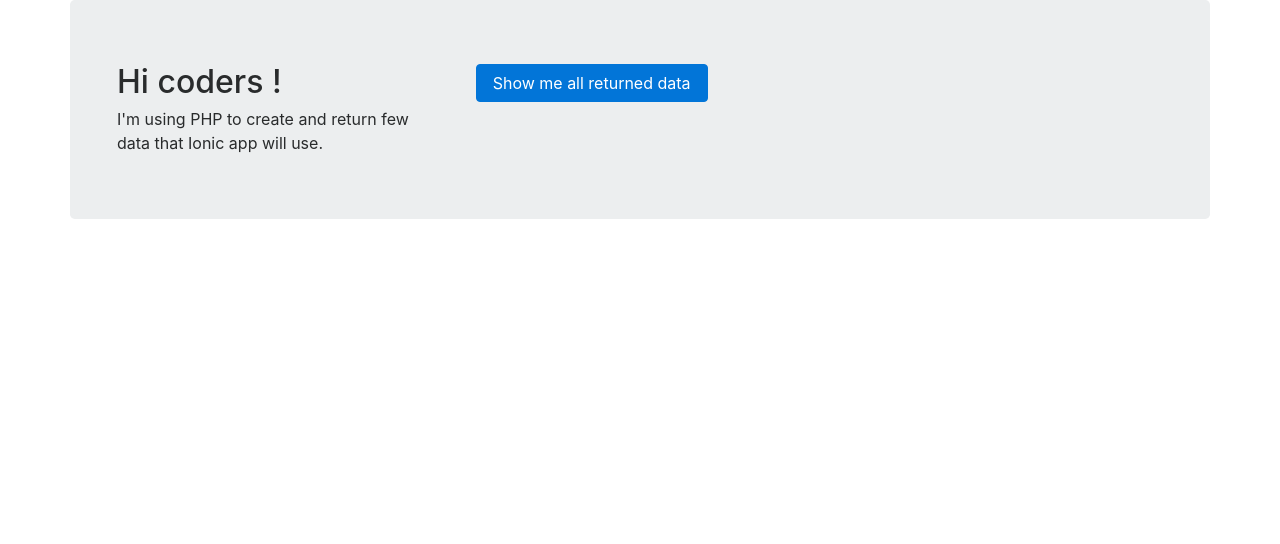
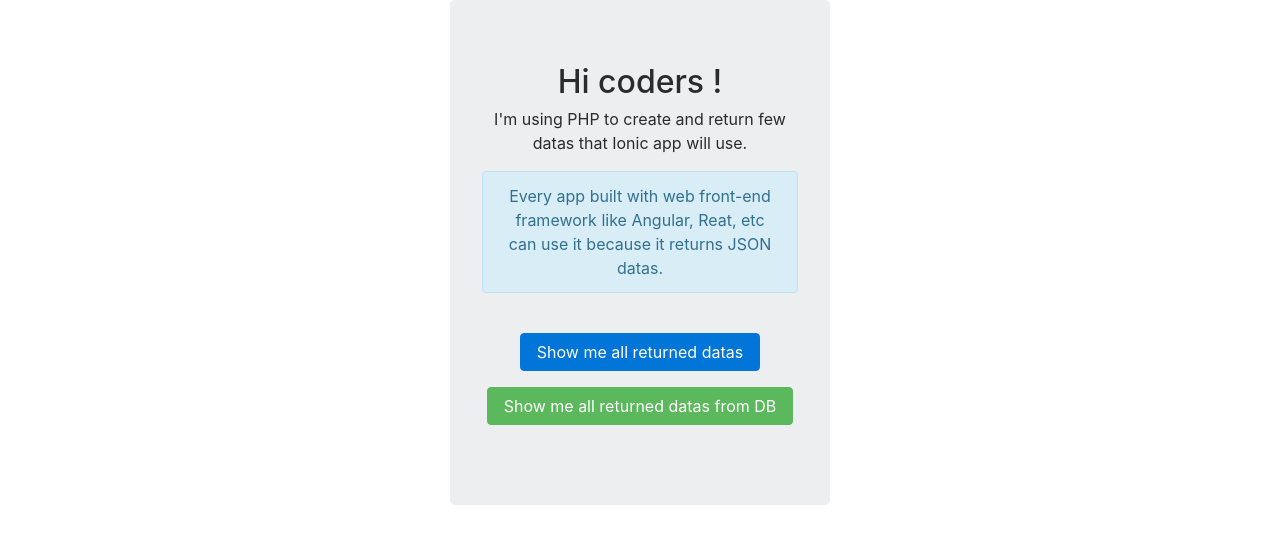
Before and after one commit to david95thinkcode/Simple-LocalApi, a PHP site: page / in a window 1280 px wide. Shown: the top 544 px of the page. Run offline with PHP 8.4, Linux system fonts and the light colour scheme.

Commit message:
[ Update ] Code improved

```diff
--- a/coders.php
+++ b/coders.php
@@ -14,7 +14,4 @@
 
     $tab = [$a, $b, $c];
 
-    $response = new stdClass(); // this is how we create simple class in php
-    $response = $tab;
-
-    echo json_encode($response);
+    echo json_encode($tab);
--- a/index.php
+++ b/index.php
@@ -8,16 +8,20 @@
         <title>Home</title>
     </head>
     <body class='container'>
-    <div class="row jumbotron">
-    <div class="col-sm-4">
-        <h2> Hi coders ! </h2>
-        I'm using PHP to create and return few data that Ionic app will use.
-    </div>
-        <div class="col-sm-4">
-            <a href="coders.php" class="btn btn-primary">Show me all returned data</a>
-        </div>
-        <div class="col-sm-4"></div>
-    </div>
+        <div class="row">
+            <div class="offset-sm-4 col-sm-4 jumbotron">
+                <div class="text-center">
+                    <h2> Hi coders ! </h2>
+                    <p>I'm using PHP to create and return few datas that Ionic app will use.</p>
+                    <p class="alert alert-info">
+                        Every app built with web front-end framework like Angular, Reat, etc can use it because it returns JSON datas.
+                    </p>
+                    <br>
+                    <p> <a href="coders.php" class="btn btn-primary">Show me all returned datas</a></p>
+                    <p> <a href="queries/list.php" class="btn btn-success">Show me all returned datas from DB</a> </p>
+
+                </div>
+            </div>
 
     </body>
 </html>
```
Also changed, not shown: models/coder.class.php (line endings or trailing spaces).
